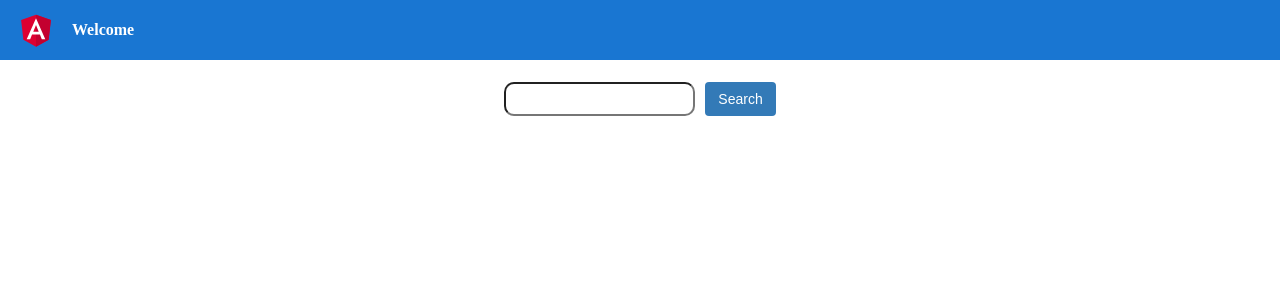
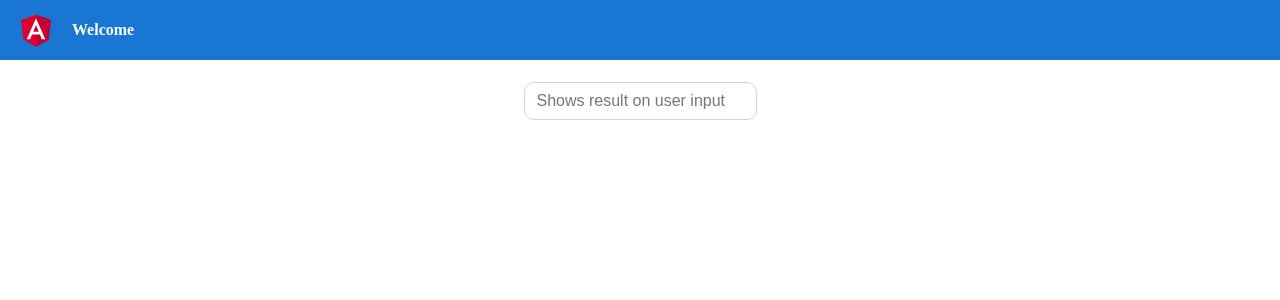
Before and after one commit to mahadevmandole/colors-masonry-grid, an Angular app: page / in a window 1280 px wide. Shown: the top 300 px of the page. Built offline with nearby package versions, Linux system fonts and the light colour scheme.

Commit message:
Code Optimization | Css change

```diff
--- a/src/app/app.component.html
+++ b/src/app/app.component.html
@@ -12,8 +12,7 @@
   </div>
   <!-- Resources -->
   <div class="search-container">
-    <input class="search-input" [ngClass]="{'invalid': inValid}" id="searchInput" #queryStrng type="text">
-    <button class="search-btn ml" id="click-button" (click)="getSearchResult(queryStrng.value)">Search</button>
+    <input #searchInputField placeholder="Shows result on user input" class="search-input" id="searchInput" type="text">
   </div>
 
   <ul class="card-container">
--- a/src/app/app.component.scss
+++ b/src/app/app.component.scss
@@ -51,15 +51,18 @@
     transition: all 0.2s ease-in-out;
     line-height: 24px;
 }
-.invalid{
-    border-color: #ff0000;
-}
 .search-input {
     border-radius: 10px;
-    padding: 5px;
-}
-.ml{
-    margin-left: 10px;
+    display: block;
+    width: 100%;
+    padding: 0.375rem 0.75rem;
+    font-size: 1rem;
+    font-weight: 400;
+    line-height: 1.5;
+    color: #212529;
+    background-color: #fff;
+    background-clip: padding-box;
+    border: 1px solid #ced4da;
 }
 .search-btn {
     color: #fff;
--- a/src/app/app.component.ts
+++ b/src/app/app.component.ts
@@ -1,13 +1,14 @@
-import { Component } from '@angular/core';
+import { AfterViewInit, Component, ElementRef, OnInit, ViewChild } from '@angular/core';
 import { ColorResult } from './app.model';
 import { HttpService } from './http-service';
-
+import { debounceTime, filter, map } from "rxjs/operators";
+import { fromEvent } from 'rxjs';
 @Component({
   selector: 'app-root',
   templateUrl: './app.component.html',
   styleUrls: ['./app.component.scss']
 })
-export class AppComponent {
+export class AppComponent implements AfterViewInit {
   /**
    * Search Result
    * @type {ColorResult | undefined}
@@ -21,15 +22,23 @@ export class AppComponent {
   isLoading: boolean;
 
   /**
-  * Flag to show invalid state
+  * Get input search field reference
   * @type {boolean}
   */
-  inValid: boolean;
+  @ViewChild('searchInputField')
+  searchInputField!: ElementRef;
 
   constructor(private httpService: HttpService) {
     this.isLoading = false;
-    this.inValid = false;
+  }
 
+  ngAfterViewInit() {
+    fromEvent(this.searchInputField.nativeElement, 'input')
+      .pipe(
+        map((evt: any) => evt.target.value),
+        filter((res: string) => res.length >= 2),
+        debounceTime(300))
+      .subscribe((text: string) => this.getSearchResult(text));
   }
 
   /**
@@ -39,15 +48,12 @@ export class AppComponent {
   getSearchResult(searchQueryString: string) {
     if (searchQueryString) {
       this.isLoading = true;
-      this.inValid = false;
       const url = 'https://backend.picular.co/api/search?query=' + searchQueryString;
       this.httpService.fetchData(url).subscribe((data) => {
         this.isLoading = false;
         this.searchResult = data;
       })
-    } else {
-      this.inValid = true;
     }
+  }
 
-  }
 }
```
